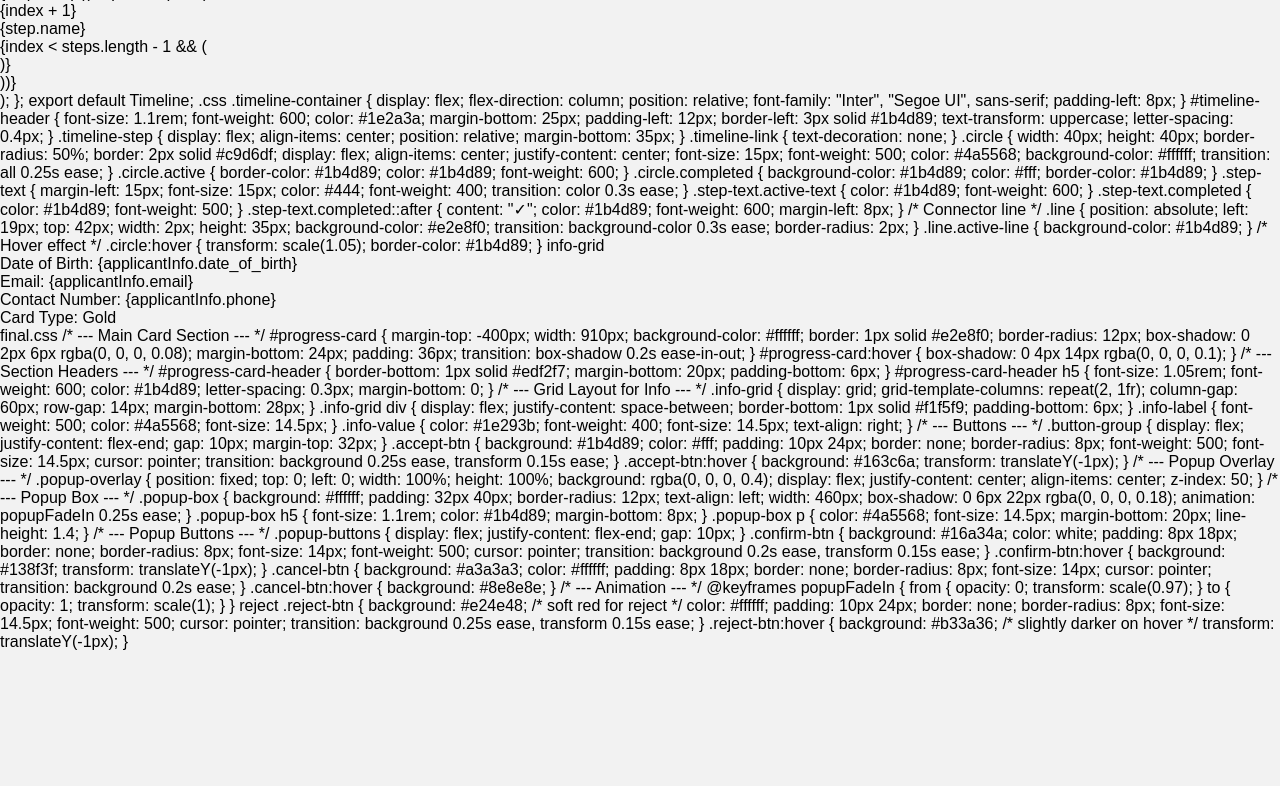
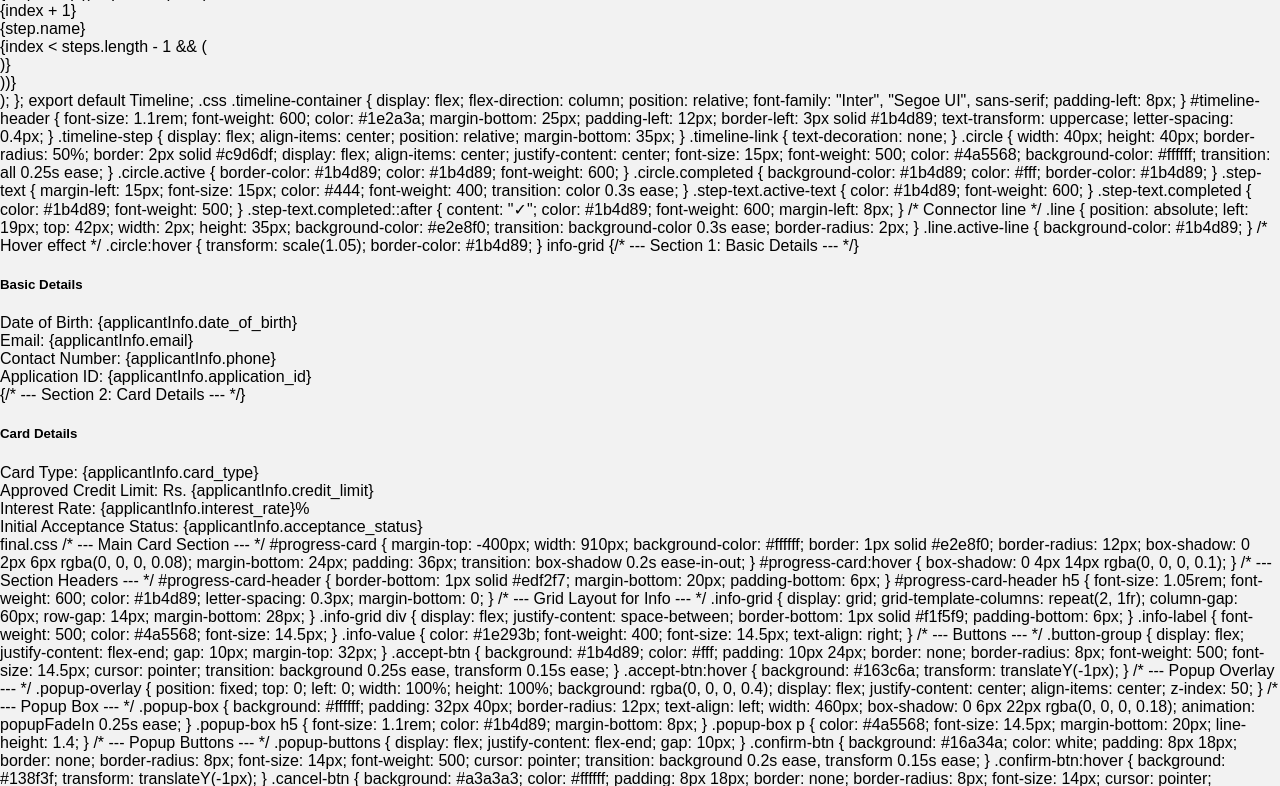
Before and after one commit to Yoganarasimha12/SportsEventManagement, a PHP site: page /messages.php in a window 1280 px wide. Shown: the part 1354-2140 px from the top of the page. Before the commit the page ends 2004 px from the top, so only its background shows below. Run offline with PHP 8.4, Linux system fonts and the light colour scheme; tables that the repository leaves empty hold one stand-in row (values such as "Sample post").

Commit message:
Update messages.php

```diff
--- a/messages.php
+++ b/messages.php
@@ -288,6 +288,11 @@
 info-grid
 
 
+{/* --- Section 1: Basic Details --- */}
+<div className="mb-4">
+  <div id="progress-card-header">
+    <h5>Basic Details</h5>
+  </div>
   <div className="info-grid">
     <div>
       <span className="info-label">Date of Birth:</span>
@@ -302,8 +307,34 @@
       <span className="info-value">{applicantInfo.phone}</span>
     </div>
     <div>
+      <span className="info-label">Application ID:</span>
+      <span className="info-value">{applicantInfo.application_id}</span>
+    </div>
+  </div>
+</div>
+
+{/* --- Section 2: Card Details --- */}
+<div className="mb-4">
+  <div id="progress-card-header">
+    <h5>Card Details</h5>
+  </div>
+  <div className="info-grid">
+    <div>
       <span className="info-label">Card Type:</span>
-    <span className="info-value">Gold</span>
+      <span className="info-value">{applicantInfo.card_type}</span>
+    </div>
+    <div>
+      <span className="info-label">Approved Credit Limit:</span>
+      <span className="info-value">Rs. {applicantInfo.credit_limit}</span>
+    </div>
+    <div>
+      <span className="info-label">Interest Rate:</span>
+      <span className="info-value">{applicantInfo.interest_rate}%</span>
+    </div>
+    <div>
+      <span className="info-label">Initial Acceptance Status:</span>
+      <span className="info-value">{applicantInfo.acceptance_status}</span>
+    </div>
   </div>
 </div>
 
```
Lines whose indentation alone changed are shown as unchanged.
